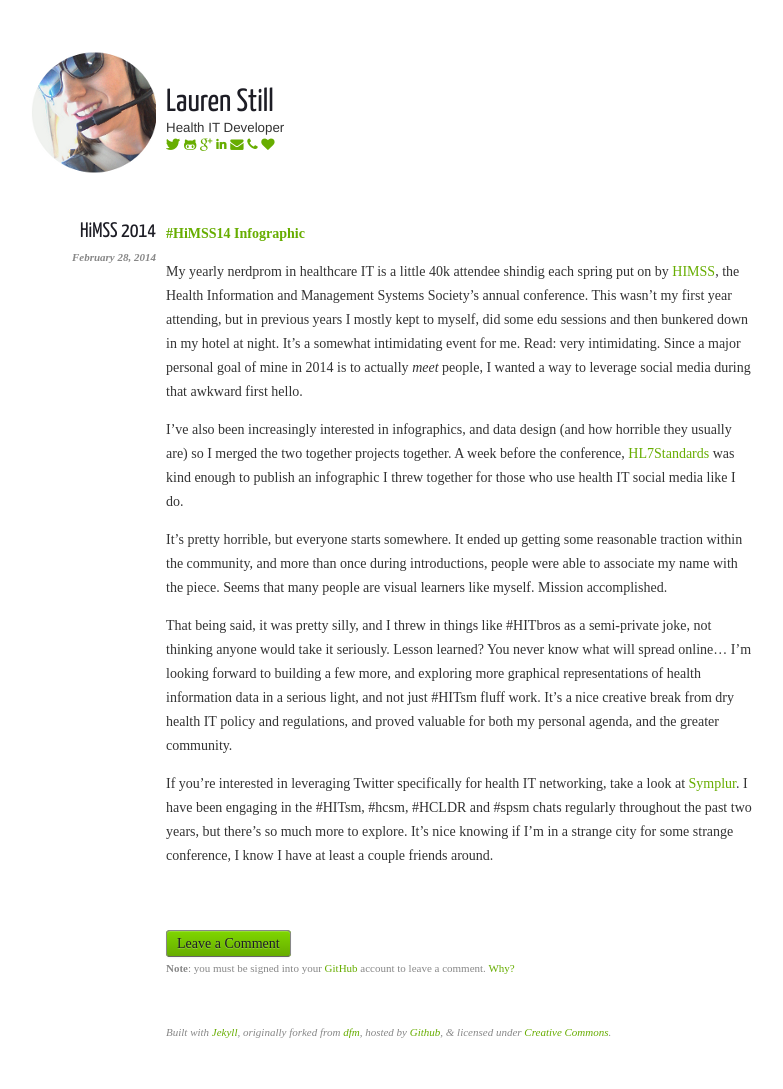
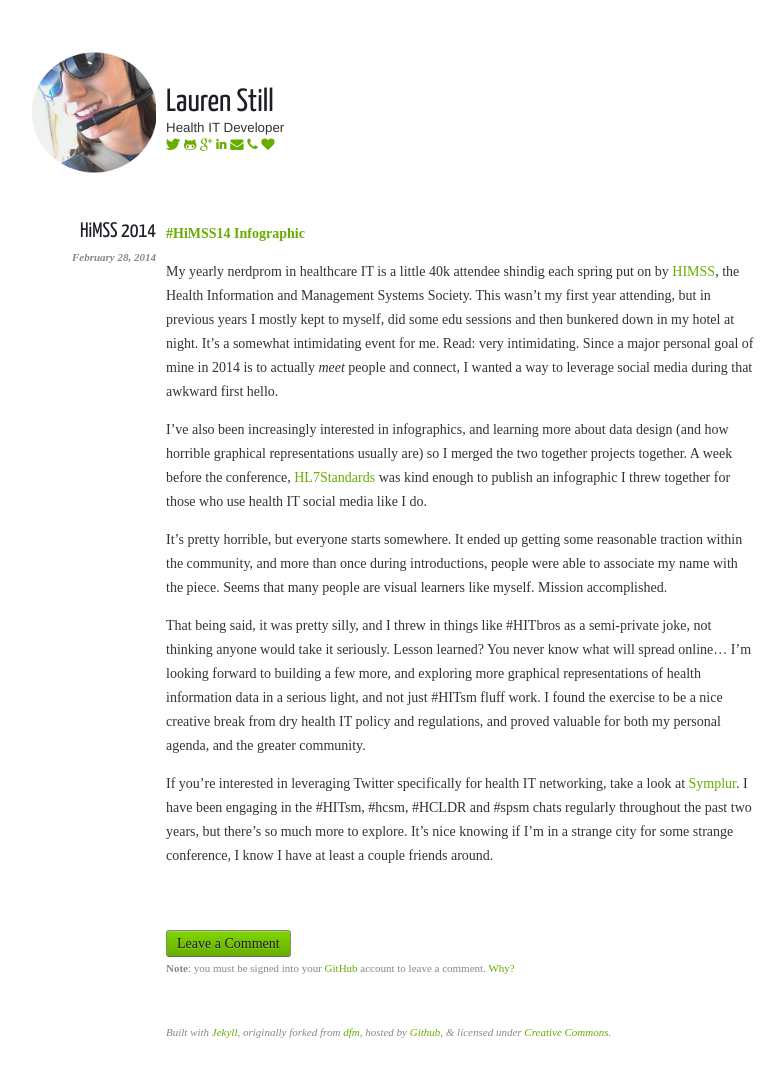
Before and after one commit to laurenstill/laurenstill.github.io, a Jekyll site: the page built from _posts/2014-02-28-himss14.markdown, in a window 1280 px wide. Shown: the whole page, without its empty margins (279-1062 px from the left). Built offline with Jekyll 4.4.1, drawn with Linux system fonts in a browser that asks for light colours; nearby versions of some CDN libraries.

Commit message:
Update 2014-02-28-himss14.markdown

```diff
--- a/_posts/2014-02-28-himss14.markdown
+++ b/_posts/2014-02-28-himss14.markdown
@@ -8,13 +8,13 @@
 
 **[#HiMSS14 Infographic][2]**
 
-My yearly nerdprom in healthcare IT is a little 40k attendee shindig each spring put on by [HIMSS][1], the Health Information and Management Systems Society's annual conference. This wasn't my first year attending, but in previous years I mostly kept to myself, did some edu sessions and then bunkered down in my hotel at night.  It's a somewhat intimidating event for me.  Read:  very intimidating. Since a major personal goal of mine in 2014 is to actually _meet_ people, I wanted a way to leverage social media during that awkward first hello.
+My yearly nerdprom in healthcare IT is a little 40k attendee shindig each spring put on by [HIMSS][1], the Health Information and Management Systems Society. This wasn't my first year attending, but in previous years I mostly kept to myself, did some edu sessions and then bunkered down in my hotel at night.  It's a somewhat intimidating event for me.  Read: very intimidating. Since a major personal goal of mine in 2014 is to actually _meet_ people and connect, I wanted a way to leverage social media during that awkward first hello.
 
-I've also been increasingly interested in infographics, and data design (and how horrible they usually are) so I merged the two together projects together.  A week before the conference, [HL7Standards][2] was kind enough to publish an infographic I threw together for those who use health IT social media like I do.
+I've also been increasingly interested in infographics, and learning more about data design (and how horrible graphical representations usually are) so I merged the two together projects together.  A week before the conference, [HL7Standards][2] was kind enough to publish an infographic I threw together for those who use health IT social media like I do.
 
 It's pretty horrible, but everyone starts somewhere.  It ended up getting some reasonable traction within the community, and more than once during introductions, people were able to associate my name with the piece.  Seems that many people are visual learners like myself. Mission accomplished.
 
-That being said, it was pretty silly, and I threw in things like #HITbros as a semi-private joke, not thinking anyone would take it seriously.  Lesson learned?  You never know what will spread online...  I'm looking forward to building a few more, and exploring more graphical representations of health information data in a serious light, and not just #HITsm fluff work.  It's a nice creative break from dry health IT policy and regulations, and proved valuable for both my personal agenda, and the greater community.
+That being said, it was pretty silly, and I threw in things like #HITbros as a semi-private joke, not thinking anyone would take it seriously.  Lesson learned?  You never know what will spread online...  I'm looking forward to building a few more, and exploring more graphical representations of health information data in a serious light, and not just #HITsm fluff work.  I found the exercise to be a nice creative break from dry health IT policy and regulations, and proved valuable for both my personal agenda, and the greater community.
 
 
 If you're interested in leveraging Twitter specifically for health IT networking, take a look at [Symplur][3].  I have been engaging in the #HITsm, #hcsm, #HCLDR and #spsm chats regularly throughout the past two years, but there's so much more to explore.  It's nice knowing if I'm in a strange city for some strange conference, I know I have at least a couple friends around.
```
